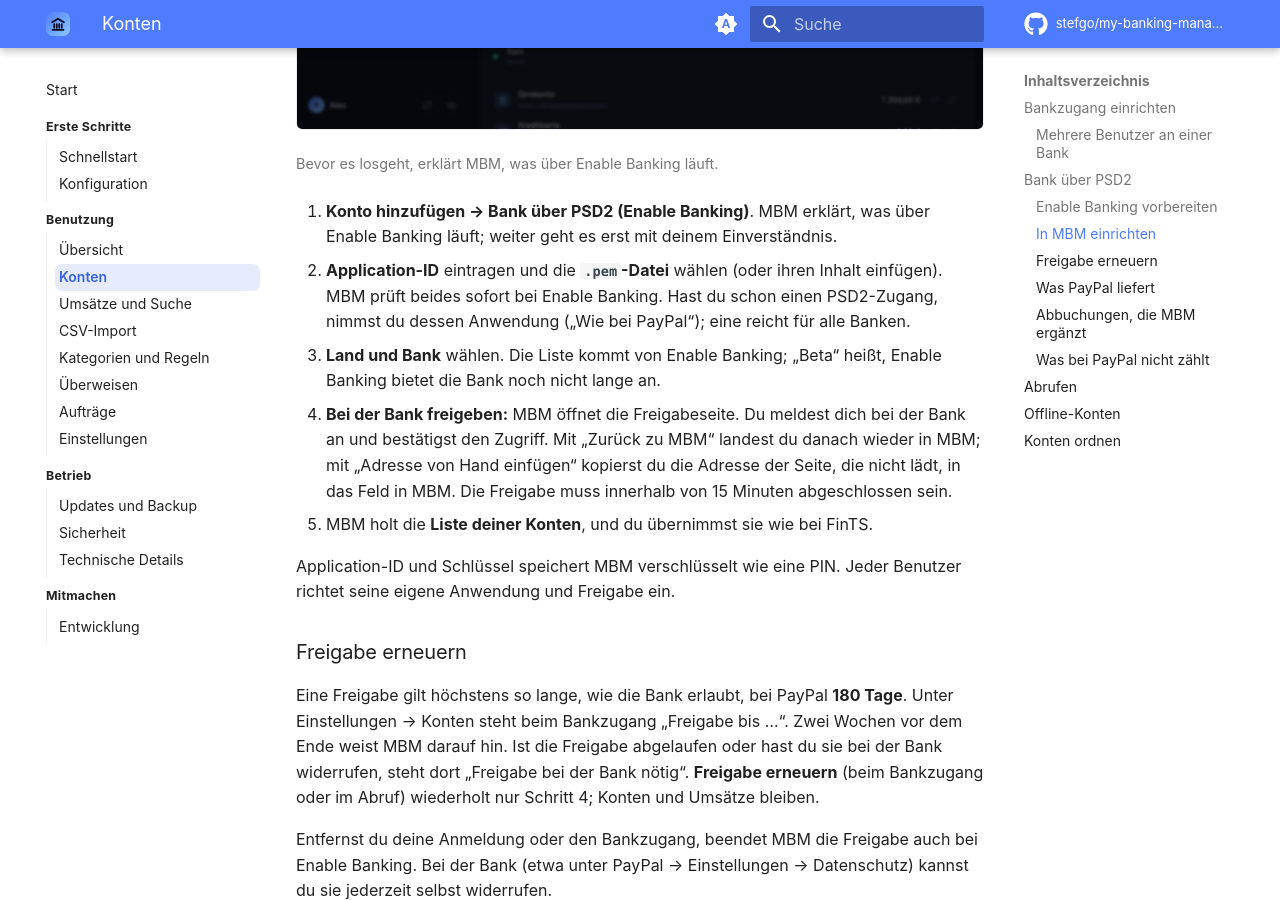
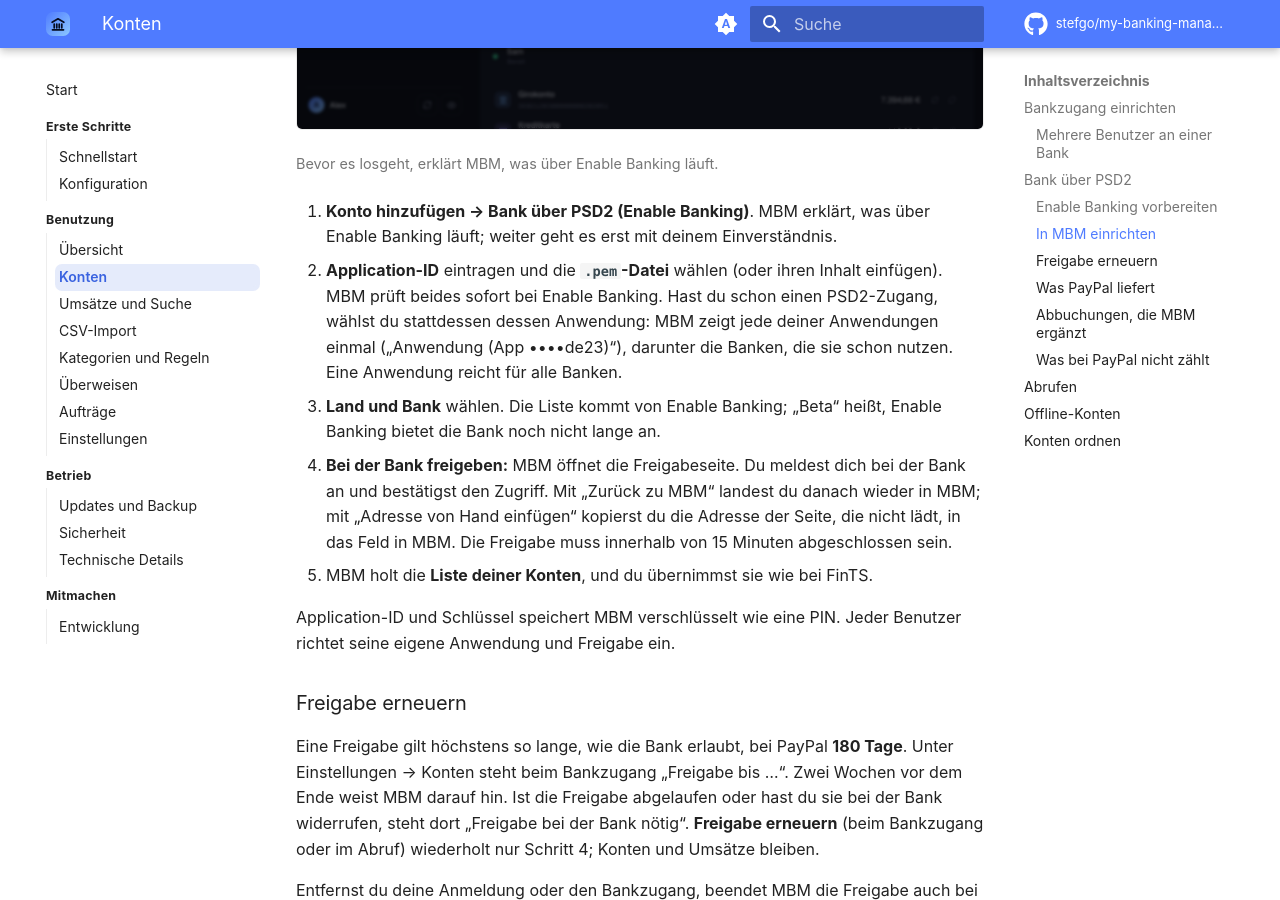
Before and after one commit to stefgo/my-banking-manager, an MkDocs documentation site: the page built from docs/guide/konten.md, in a window 1280 px wide and 900 px high, scrolled down 3653 px. Built offline with MkDocs 1.6.1 and Material for MkDocs 9.7.7, drawn with Linux system fonts in a browser that asks for light colours; comment, search, counter and statistics services are not loaded.

Commit message:
feat(psd2): Auswahl nach Anwendung mit Liste der genutzten Banken
Jede eigene Enable-Banking-Anwendung steht als „Anwendung (App ••••xxxx)“
zur Auswahl, darunter je Zeile die Banken, die sie schon nutzen.

Co-Authored-By: Claude Opus 5.5 <noreply@anthropic.com>

```diff
--- a/clients/web/src/styles/app.css
+++ b/clients/web/src/styles/app.css
@@ -942,6 +942,8 @@ a.mini { text-decoration: none; }
 .bank-item:hover, .bank-item.on { background: var(--surface-2); }
 .bank-item b { display: block; font-weight: 500; }
 .bank-item small { color: var(--faint); font-size: 12px; }
+/* PSD2 setup: the banks an own application already serves, one per line */
+.psd2-app-banks { display: grid; }
 .spin { animation: spin 0.9s linear infinite; }
 
 @keyframes spin { to { transform: rotate(360deg); } }
--- a/docs/guide/konten.md
+++ b/docs/guide/konten.md
@@ -79,8 +79,9 @@ Einmalig, für alle Banken zusammen:
 1. **Konto hinzufügen → Bank über PSD2 (Enable Banking)**. MBM erklärt, was über Enable Banking
    läuft; weiter geht es erst mit deinem Einverständnis.
 2. **Application-ID** eintragen und die **`.pem`-Datei** wählen (oder ihren Inhalt einfügen). MBM
-   prüft beides sofort bei Enable Banking. Hast du schon einen PSD2-Zugang, nimmst du dessen
-   Anwendung („Wie bei PayPal“); eine reicht für alle Banken.
+   prüft beides sofort bei Enable Banking. Hast du schon einen PSD2-Zugang, wählst du stattdessen
+   dessen Anwendung: MBM zeigt jede deiner Anwendungen einmal („Anwendung (App ••••de23)“),
+   darunter die Banken, die sie schon nutzen. Eine Anwendung reicht für alle Banken.
 3. **Land und Bank** wählen. Die Liste kommt von Enable Banking; „Beta“ heißt, Enable Banking
    bietet die Bank noch nicht lange an.
 4. **Bei der Bank freigeben:** MBM öffnet die Freigabeseite. Du meldest dich bei der Bank an und
```
Also changed, not shown: .release/next.md (+2 -2 lines), 1 other file.
